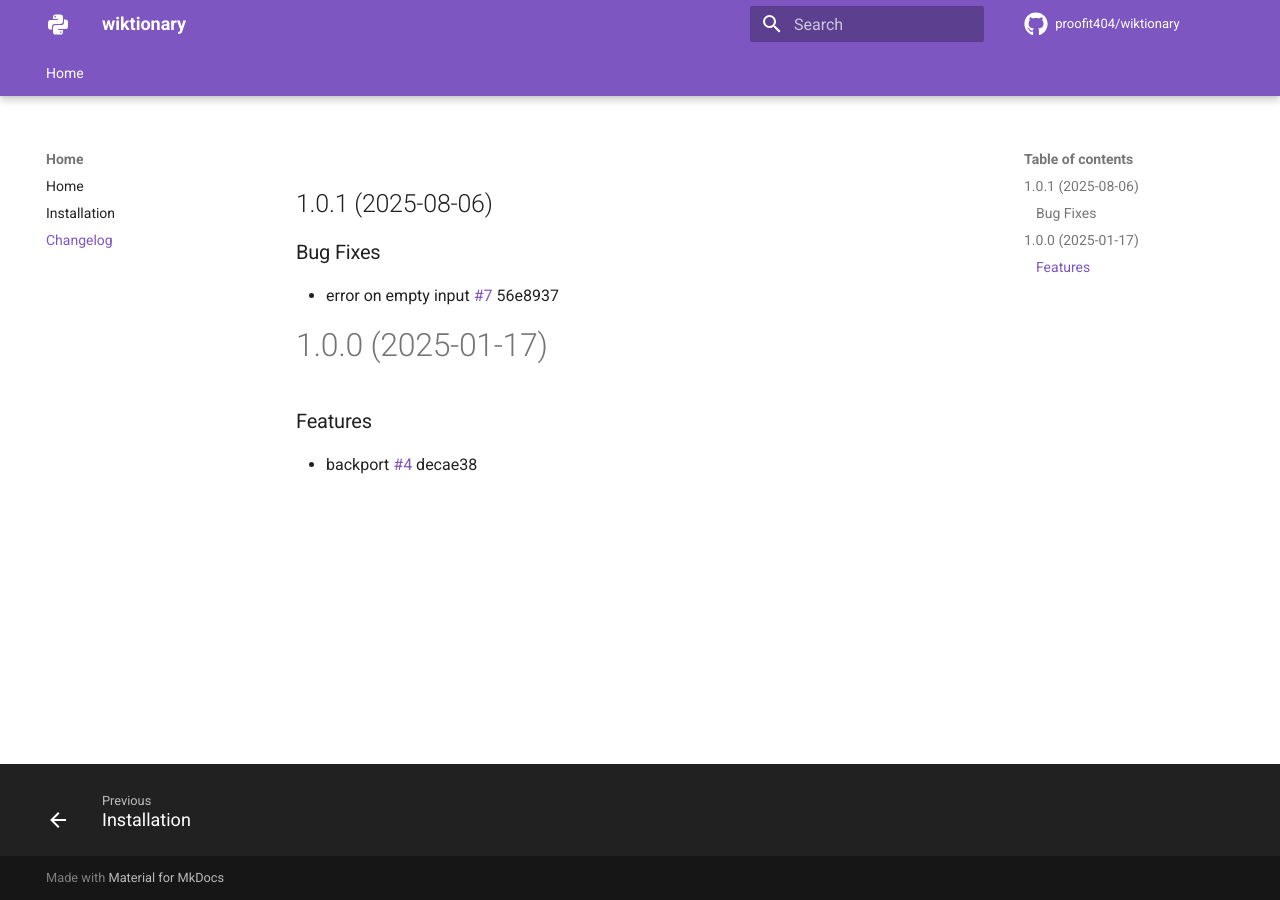
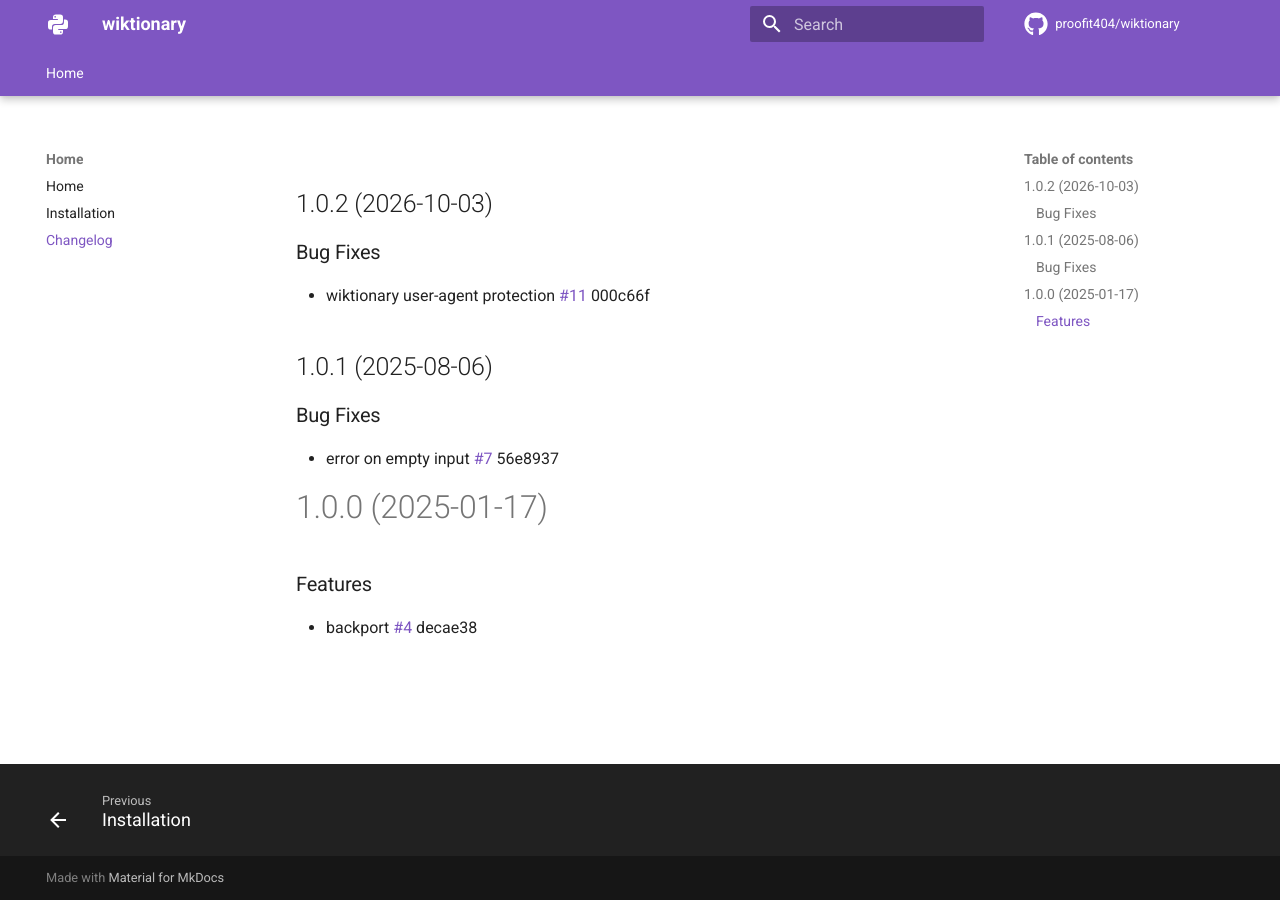
Before and after one commit to proofit404/wiktionary, an MkDocs documentation site: the page built from docs/changelog.md, in a window 1280 px wide. Built offline with MkDocs 1.6.1 and Material for MkDocs 9.7.7, drawn with Linux system fonts in a browser that asks for light colours; comment, search, counter and statistics services are not loaded.

Commit message:
chore(release): 1.0.2 [skip ci]
## 1.0.2 (2026-10-03)

### Bug Fixes

* wiktionary user-agent protection [#11](https://github.com/proofit404/wiktionary/issues/11) 000c66f

```diff
--- a/docs/changelog.md
+++ b/docs/changelog.md
@@ -1,3 +1,10 @@
+## 1.0.2 (2026-10-03)
+
+### Bug Fixes
+
+- wiktionary user-agent protection
+  [#11](https://github.com/proofit404/wiktionary/issues/11) 000c66f
+
 ## 1.0.1 (2025-08-06)
 
 ### Bug Fixes
--- a/package.json
+++ b/package.json
@@ -1,6 +1,6 @@
 {
   "name": "wiktionary",
-  "version": "1.0.1",
+  "version": "1.0.2",
   "private": true,
   "devDependencies": {
     "@commitlint/cli": "*",
--- a/pyproject.toml
+++ b/pyproject.toml
@@ -12,7 +12,7 @@ name = "wiktionary-org"
 packages = [{ from = "src", include = "wiktionary" }]
 readme = "docs/index.md"
 repository = "https://github.com/proofit404/wiktionary"
-version = "1.0.1"
+version = "1.0.2"
 
 [tool.poetry.dependencies]
 beautifulsoup4 = "*"
```
